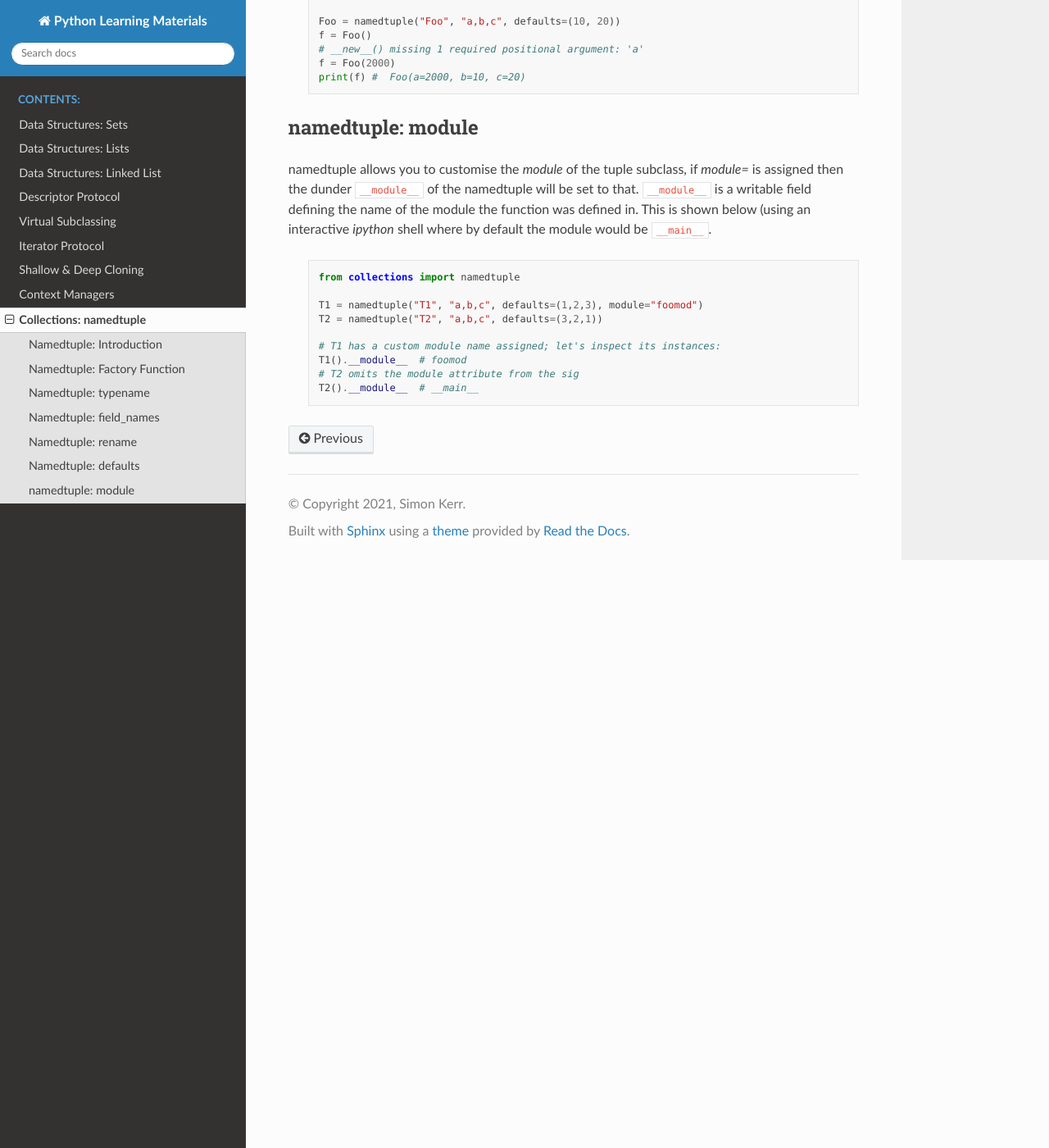
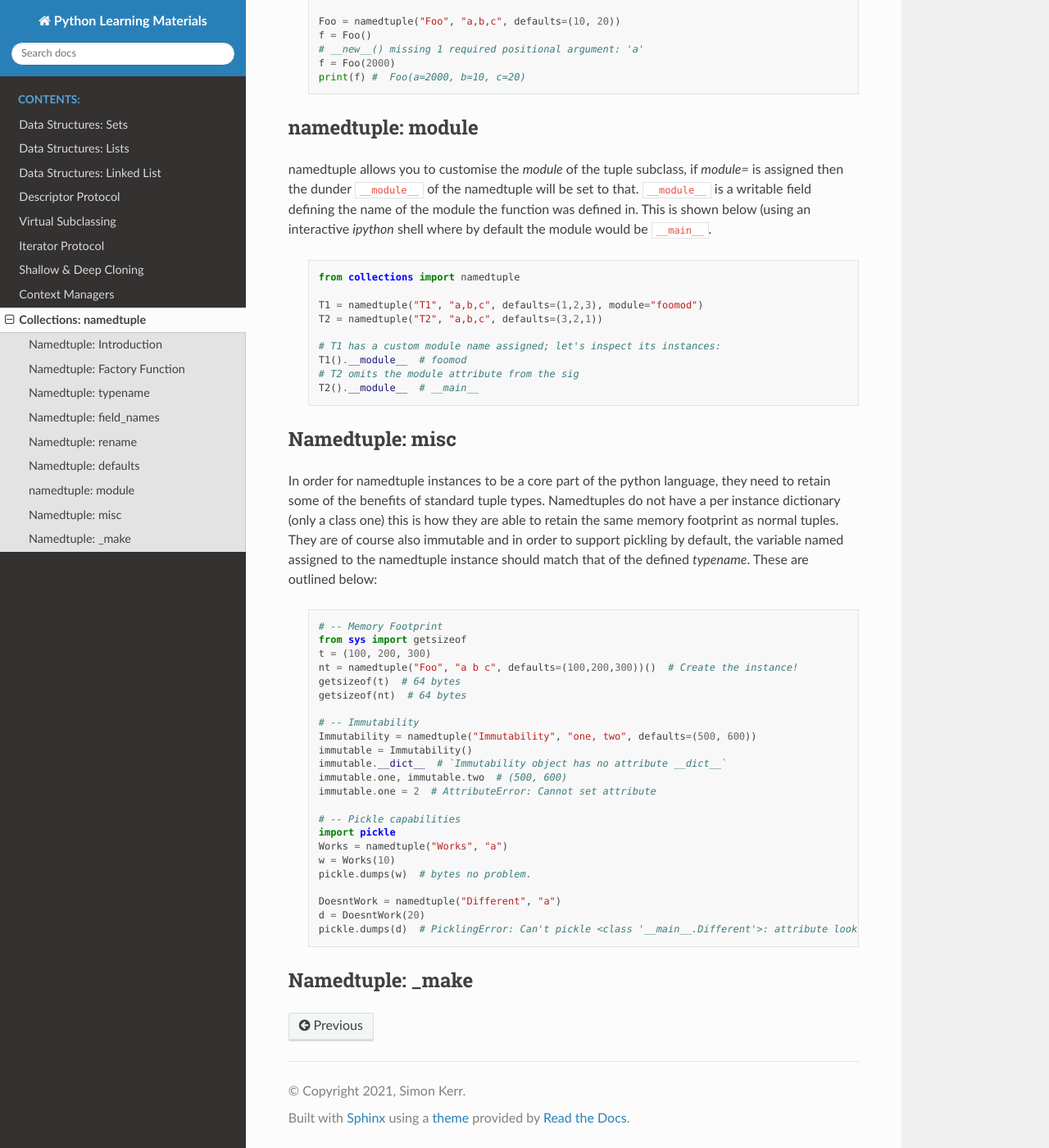
Before and after one commit to symonk/pydocs, a Sphinx documentation site: the page built from docs/source/namedtuples.rst, in a window 1280 px wide and 1400 px high, scrolled down 2305 px. Shown: the whole window at 82% size. Built offline with Sphinx 7.4.7 and the Read the Docs theme 2.0.0, drawn with Linux system fonts in a browser that asks for light colours.

Commit message:
documenting some misc and caveats of namedtuple instances

```diff
--- a/docs/source/namedtuples.rst
+++ b/docs/source/namedtuples.rst
@@ -134,3 +134,42 @@ interactive `ipython` shell where by default the module would be ``__main__``.
         T1().__module__  # foomod
         # T2 omits the module attribute from the sig
         T2().__module__  # __main__
+
+
+Namedtuple:  misc
+------------------
+In order for namedtuple instances to be a core part of the python language, they need to retain
+some of the benefits of standard tuple types.  Namedtuples do not have a per instance dictionary
+(only a class one) this is how they are able to retain the same memory footprint as normal tuples.
+They are of course also immutable and in order to support pickling by default, the variable
+named assigned to the namedtuple instance should match that of the defined `typename`.  These
+are outlined below:
+
+    .. code-block:: python
+
+        # -- Memory Footprint
+        from sys import getsizeof
+        t = (100, 200, 300)
+        nt = namedtuple("Foo", "a b c", defaults=(100,200,300))()  # Create the instance!
+        getsizeof(t)  # 64 bytes
+        getsizeof(nt)  # 64 bytes
+
+        # -- Immutability
+        Immutability = namedtuple("Immutability", "one, two", defaults=(500, 600))
+        immutable = Immutability()
+        immutable.__dict__  # `Immutability object has no attribute __dict__`
+        immutable.one, immutable.two  # (500, 600)
+        immutable.one = 2  # AttributeError: Cannot set attribute
+
+        # -- Pickle capabilities
+        import pickle
+        Works = namedtuple("Works", "a")
+        w = Works(10)
+        pickle.dumps(w)  # bytes no problem.
+
+        DoesntWork = namedtuple("Different", "a")
+        d = DoesntWork(20)
+        pickle.dumps(d)  # PicklingError: Can't pickle <class '__main__.Different'>: attribute lookup Different on __main__ failed
+
+Namedtuple: _make
+------------------
```
